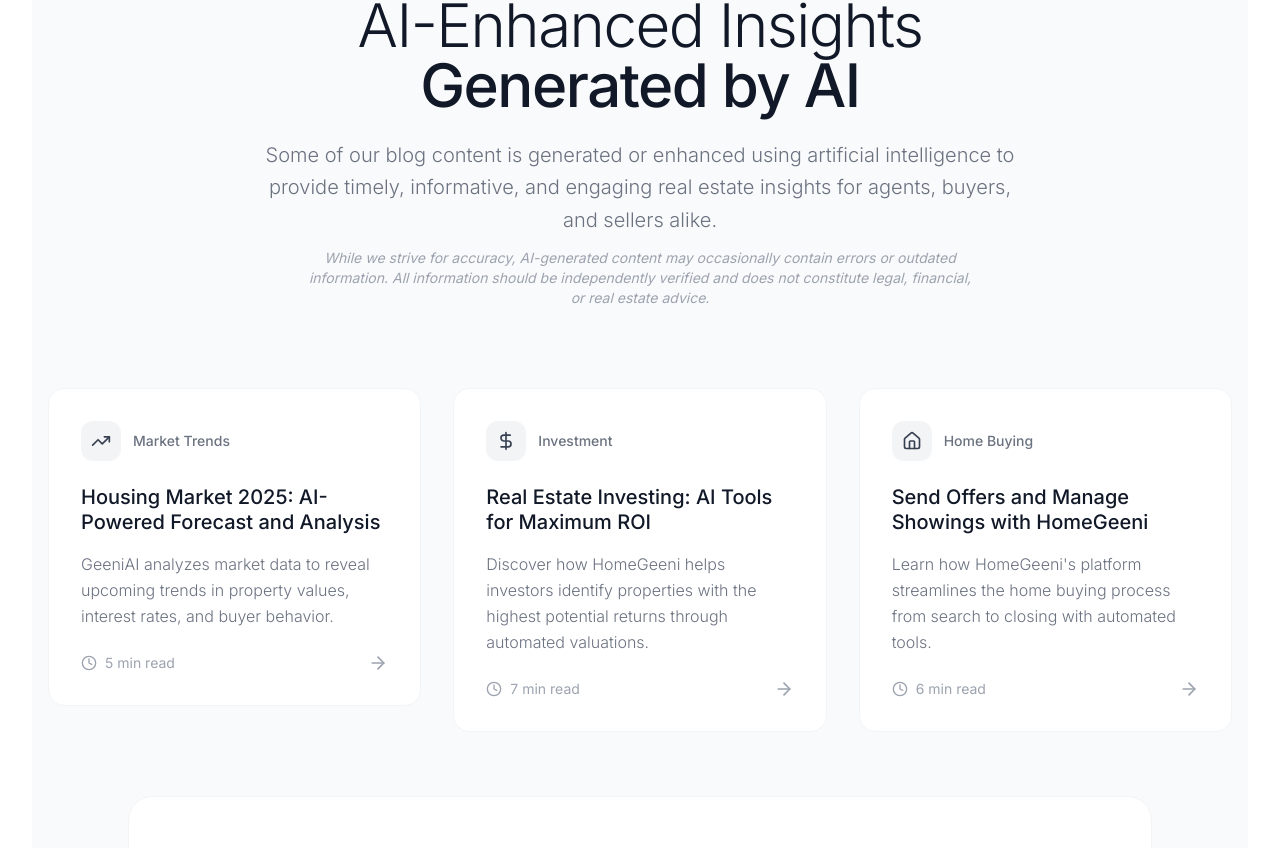
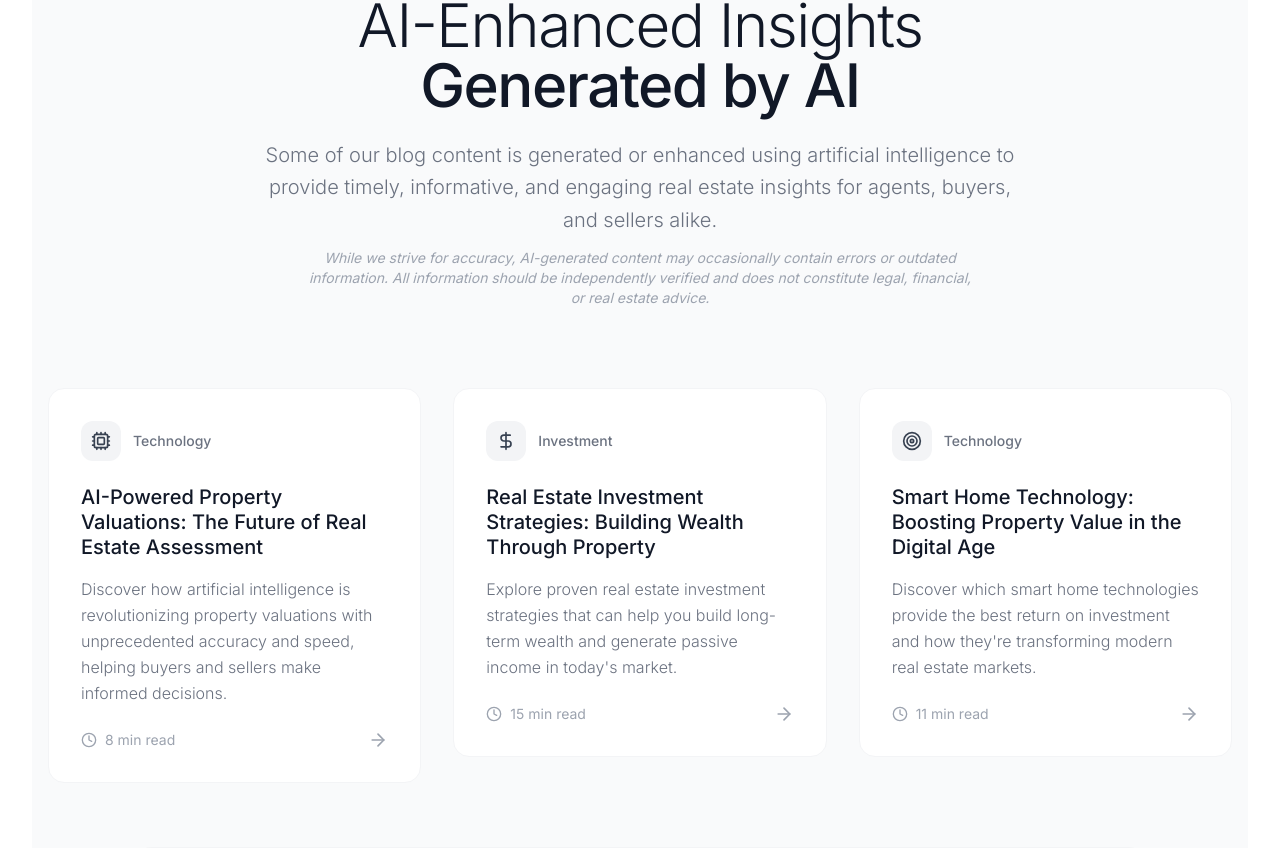
Before and after one commit to AVIKBHANJA/homegeeni_main, a Next.js app: page / in a window 1280 px wide. Shown: the part 1945-2793 px from the top of the page. Built offline with nearby package versions, Linux system fonts and the light colour scheme.

Commit message:
updated blog on homepage with url

```diff
--- a/components/ContentHubSection.tsx
+++ b/components/ContentHubSection.tsx
@@ -8,35 +8,46 @@
   Home,
   Clock,
   ArrowRight,
+  Cpu,
+  Target,
 } from "lucide-react";
 import { Button } from "@/components/ui/button";
 import { Input } from "@/components/ui/input";
 import { useState } from "react";
+import Link from "next/link";
 
 const articles = [
   {
-    category: "Market Trends",
-    title: "Housing Market 2025: AI-Powered Forecast and Analysis",
+    id: "123001",
+    category: "Technology",
+    title:
+      "AI-Powered Property Valuations: The Future of Real Estate Assessment",
+    slug: "ai-powered-property-valuations-the-future-of-real-estate-assessment",
     excerpt:
-      "GeeniAI analyzes market data to reveal upcoming trends in property values, interest rates, and buyer behavior.",
-    readTime: "5 min read",
-    icon: TrendingUp,
+      "Discover how artificial intelligence is revolutionizing property valuations with unprecedented accuracy and speed, helping buyers and sellers make informed decisions.",
+    readTime: "8 min read",
+    icon: Cpu,
   },
   {
+    id: "123003",
     category: "Investment",
-    title: "Real Estate Investing: AI Tools for Maximum ROI",
+    title:
+      "Real Estate Investment Strategies: Building Wealth Through Property",
+    slug: "real-estate-investment-strategies-building-wealth-through-property",
     excerpt:
-      "Discover how HomeGeeni helps investors identify properties with the highest potential returns through automated valuations.",
-    readTime: "7 min read",
+      "Explore proven real estate investment strategies that can help you build long-term wealth and generate passive income in today's market.",
+    readTime: "15 min read",
     icon: DollarSign,
   },
   {
-    category: "Home Buying",
-    title: "Send Offers and Manage Showings with HomeGeeni",
+    id: "123004",
+    category: "Technology",
+    title: "Smart Home Technology: Boosting Property Value in the Digital Age",
+    slug: "smart-home-technology-boosting-property-value-in-the-digital-age",
     excerpt:
-      "Learn how HomeGeeni's platform streamlines the home buying process from search to closing with automated tools.",
-    readTime: "6 min read",
-    icon: Home,
+      "Discover which smart home technologies provide the best return on investment and how they're transforming modern real estate markets.",
+    readTime: "11 min read",
+    icon: Target,
   },
 ];
 
@@ -90,6 +101,7 @@
 
         {/* Featured Articles */}
         <div className="grid grid-cols-1 lg:grid-cols-3 gap-8 mb-16 max-w-7xl mx-auto">
+          {" "}
           {articles.map((article, index) => (
             <motion.article
               key={article.title}
@@ -99,6 +111,7 @@
               viewport={{ once: true }}
               className="group cursor-pointer"
             >
+              <Link href={`/blog/${article.slug}/${article.id}`}>
                 <div className="bg-white rounded-2xl p-8 hover:shadow-lg transition-all duration-300 border border-gray-100">
                   <div className="flex items-center gap-3 mb-6">
                     <div className="w-10 h-10 rounded-xl bg-gray-100 flex items-center justify-center">
@@ -125,6 +138,7 @@
                     <ArrowRight className="w-5 h-5 text-gray-400 group-hover:text-blue-600 group-hover:translate-x-1 transition-all" />
                   </div>
                 </div>
+              </Link>
             </motion.article>
           ))}
         </div>
```
Lines whose indentation alone changed are shown as unchanged.
